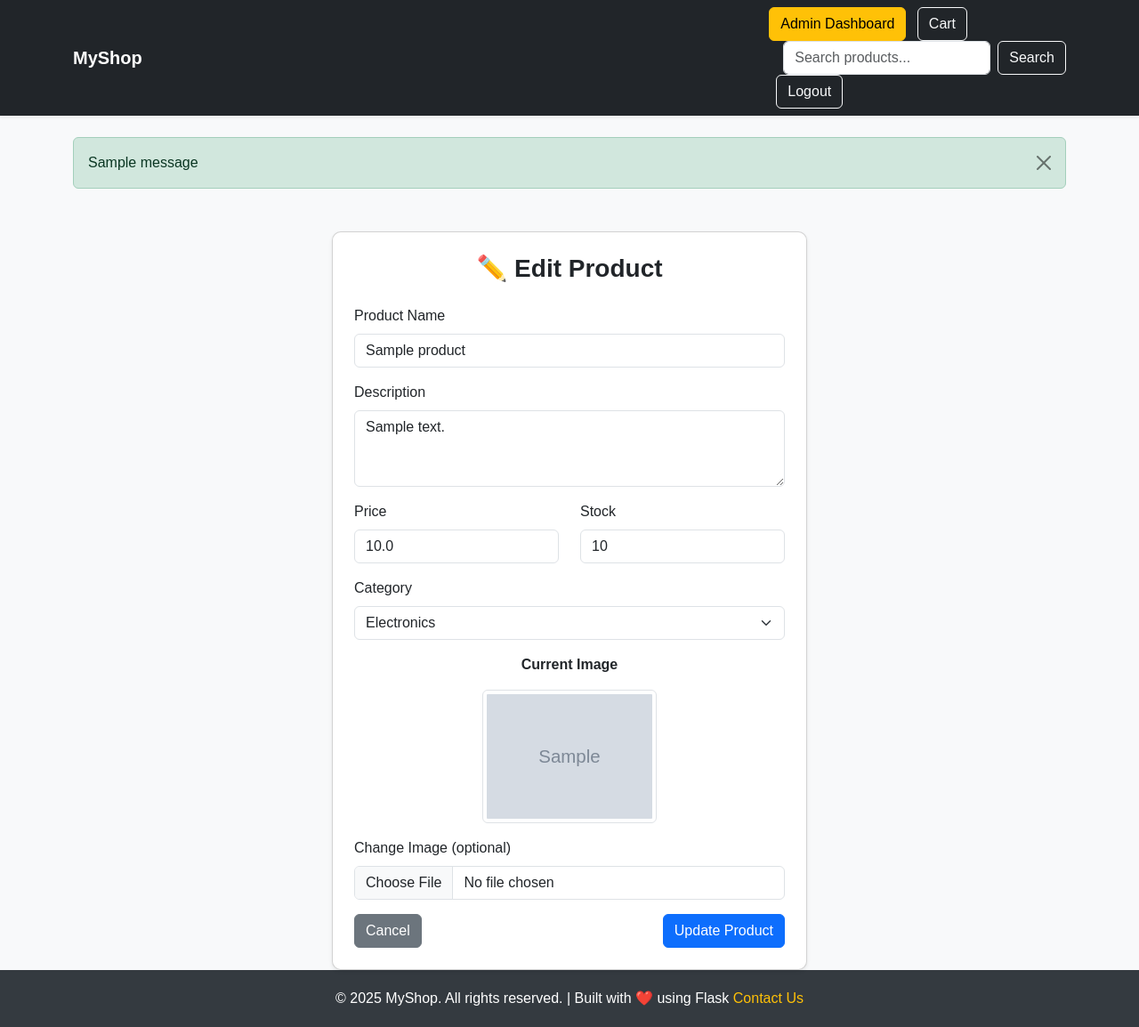
After one commit to Chiru5172/Ecommerce, a Flask app: page /edit_product/1 in a window 1280 px wide. The commit adds this page. Shown: the whole page at 89% size. Run offline with Flask 3, Linux system fonts and the light colour scheme; a user stored in the database is signed in; tables that the repository leaves empty hold one stand-in row (values such as "Sample post"); grey boxes marked "Sample" are stand-in pictures; one stand-in notice (Sample message) is shown.

Commit message:
Added category-wise products, edit product UI, and image upload support

```diff
--- a/app.py
+++ b/app.py
@@ -5,6 +5,7 @@ from routes.auth_routes import auth_bp, login_manager
 from routes.product_routes import product_bp
 from routes.cart_routes import cart_bp  # 👈 NEW
 from routes.user_routes import user_bp
+from routes.admin_routes import admin_bp
 
 # Initialize login manager
 login_manager.init_app(app)
@@ -14,6 +15,7 @@ app.register_blueprint(auth_bp)
 app.register_blueprint(product_bp)
 app.register_blueprint(cart_bp)
 app.register_blueprint(user_bp)
+app.register_blueprint(admin_bp)
 
 @app.route('/')
 def home():
--- a/models/product_model.py
+++ b/models/product_model.py
@@ -7,8 +7,11 @@ class Product(db.Model):
     name = db.Column(db.String(100), nullable=False)
     description = db.Column(db.Text, nullable=False)
     price = db.Column(db.Float, nullable=False)
-    image_url = db.Column(db.String(255), nullable=True)
+    #image_url = db.Column(db.String(255), nullable=True)
     stock = db.Column(db.Integer, default=0)
+    image = db.Column(db.String(255))
+    category = db.Column(db.String(50), nullable=False)
+
 
     def __repr__(self):
         return f"<Product {self.name}>"
--- a/routes/product_routes.py
+++ b/routes/product_routes.py
@@ -2,6 +2,10 @@ from flask import Blueprint, render_template, request, redirect, url_for, flash
 from flask_login import login_required, current_user
 from models.product_model import Product
 from config import db
+import os
+from werkzeug.utils import secure_filename
+from flask import current_app
+
 
 # ✅ Define blueprint
 product_bp = Blueprint('product', __name__)
@@ -9,52 +13,63 @@ product_bp = Blueprint('product', __name__)
 # --- VIEW ALL PRODUCTS ---
 @product_bp.route('/products')
 def view_products():
-    search_query = request.args.get('q')
-    category_filter = request.args.get('category')
+    products = Product.query.all()
 
-    products = Product.query
+    categories = {}
+    for product in products:
+        category = product.category if product.category else "Others"
+        categories.setdefault(category, []).append(product)
 
-    if search_query:
-        products = products.filter(Product.name.ilike(f"%{search_query}%"))
-
-    if category_filter:
-        products = products.filter_by(category=category_filter)
-
-    products = products.all()
-    return render_template('products.html', products=products)
+    return render_template('products.html', categories=categories)
 
 # --- ADD PRODUCT (ADMIN ONLY) ---
 @product_bp.route('/add_product', methods=['GET', 'POST'])
 @login_required
 def add_product():
-    if not getattr(current_user, 'is_admin', False):
-        flash("Access denied. Admins only.", "danger")
+    if not current_user.is_admin():
+        flash("Admins only", "danger")
         return redirect(url_for('product.view_products'))
 
     if request.method == 'POST':
-        try:
-            name = request.form['name']
-            description = request.form['description']
-            price = float(request.form['price'])
-            stock = int(request.form['stock'])
-            image_url = request.form['image_url']
+        product = Product(
+            name=request.form['name'],
+            description=request.form['description'],
+            price=float(request.form['price']),
+            stock=int(request.form['stock']),
+            category=request.form['category'],   # 👈 SAVE CATEGORY
+            image=None
+        )
 
-            new_product = Product(
-                name=name,
-                description=description,
-                price=price,
-                stock=stock,
-                image_url=image_url
-            )
-            db.session.add(new_product)
-            db.session.commit()
-            flash('Product added successfully!', 'success')
-            return redirect(url_for('product.view_products'))
-        except Exception as e:
-            db.session.rollback()
-            flash(f"Error adding product: {str(e)}", "danger")
+        db.session.add(product)
+        db.session.commit()
+        flash("Product added successfully", "success")
+        return redirect(url_for('product.view_products'))
 
     return render_template('add_product.html')
+
+# --- Edit Product Admin only ---
+@product_bp.route('/edit_product/<int:product_id>', methods=['GET', 'POST'])
+@login_required
+def edit_product(product_id):
+    if not current_user.is_admin():
+        flash("Admins only", "danger")
+        return redirect(url_for('product.view_products'))
+
+    product = Product.query.get_or_404(product_id)
+
+    if request.method == 'POST':
+        product.name = request.form['name']
+        product.description = request.form['description']
+        product.price = float(request.form['price'])
+        product.stock = int(request.form['stock'])
+        product.category = request.form['category']  # 👈 UPDATE CATEGORY
+
+        db.session.commit()
+        flash("Product updated successfully", "success")
+        return redirect(url_for('product.view_products'))
+
+    return render_template('edit_product.html', product=product)
+
 
 # --- DELETE PRODUCT (ADMIN ONLY) ---
 @product_bp.route('/delete_product/<int:product_id>')
@@ -74,3 +89,7 @@ def delete_product(product_id):
         flash(f"Error deleting product: {str(e)}", "danger")
 
     return redirect(url_for('product.view_products'))
+
+def allowed_file(filename):
+    return '.' in filename and \
+           filename.rsplit('.', 1)[1].lower() in {'png', 'jpg', 'jpeg', 'gif'}
--- a/static/css/style.css
+++ b/static/css/style.css
@@ -14,3 +14,21 @@ body {
 .btn:hover {
     transform: scale(1.05);
 }
+
+/* Product cards */
+.product-card {
+  border-radius: 12px;
+  overflow: hidden;
+  transition: transform 0.3s ease;
+}
+
+.product-card:hover {
+  transform: translateY(-5px);
+}
+
+.product-img {
+  height: 220px;
+  width: 100%;
+  object-fit: cover;
+  background-color: #f8f9fa;
+}
--- /dev/null
+++ b/templates/edit_product.html
@@ -0,0 +1,95 @@
+{% extends "base.html" %}
+{% block content %}
+<div class="container mt-5">
+  <div class="row justify-content-center">
+    <div class="col-md-6">
+      <div class="card shadow-sm p-4">
+        <h3 class="fw-bold text-center mb-4">✏️ Edit Product</h3>
+
+        <form method="POST" enctype="multipart/form-data">
+
+          <!-- Product Name -->
+          <div class="mb-3">
+            <label class="form-label">Product Name</label>
+            <input type="text" name="name" class="form-control"
+                   value="{{ product.name }}" required>
+          </div>
+
+          <!-- Description -->
+          <div class="mb-3">
+            <label class="form-label">Description</label>
+            <textarea name="description" class="form-control"
+                      rows="3" required>{{ product.description }}</textarea>
+          </div>
+
+          <!-- Price & Stock -->
+          <div class="row">
+            <div class="col-md-6 mb-3">
+              <label class="form-label">Price</label>
+              <input type="number" step="0.01" name="price"
+                     class="form-control" value="{{ product.price }}" required>
+            </div>
+
+            <div class="col-md-6 mb-3">
+              <label class="form-label">Stock</label>
+              <input type="number" name="stock"
+                     class="form-control" value="{{ product.stock }}" required>
+            </div>
+          </div>
+
+          <!-- ✅ Category -->
+          <div class="mb-3">
+            <label class="form-label">Category</label>
+            <select name="category" class="form-select" required>
+              <option value="Electronics"
+                {% if product.category == 'Electronics' %}selected{% endif %}>
+                Electronics
+              </option>
+              <option value="Fashion"
+                {% if product.category == 'Fashion' %}selected{% endif %}>
+                Fashion
+              </option>
+              <option value="Home & Kitchen"
+                {% if product.category == 'Home & Kitchen' %}selected{% endif %}>
+                Home & Kitchen
+              </option>
+              <option value="Others"
+                {% if product.category == 'Others' %}selected{% endif %}>
+                Others
+              </option>
+            </select>
+          </div>
+
+          <!-- Existing Image -->
+          {% if product.image %}
+            <div class="mb-3 text-center">
+              <p class="fw-semibold">Current Image</p>
+              <img src="{{ url_for('static', filename='uploads/' + product.image) }}"
+                   class="img-thumbnail"
+                   style="max-height: 150px;">
+            </div>
+          {% endif %}
+
+          <!-- Change Image -->
+          <div class="mb-3">
+            <label class="form-label">Change Image (optional)</label>
+            <input type="file" name="image" class="form-control">
+          </div>
+
+          <!-- Buttons -->
+          <div class="d-flex justify-content-between">
+            <a href="{{ url_for('product.view_products') }}"
+               class="btn btn-secondary">
+              Cancel
+            </a>
+            <button type="submit" class="btn btn-primary">
+              Update Product
+            </button>
+          </div>
+
+        </form>
+      </div>
+    </div>
+  </div>
+</div>
+{% endblock %}
```
Also changed, not shown: config.py (+7 -0 lines), routes/admin_routes.py (+25 -38 lines), templates/add_product.html (+21 -23 lines), templates/admin_dashboard.html (+20 -3 lines), templates/products.html (+42 -29 lines), static/uploads/download.jpeg (added), static/uploads/fridge.jpeg (added), static/uploads/laptop.jpg (added), static/uploads/shoe.jpg (added).
